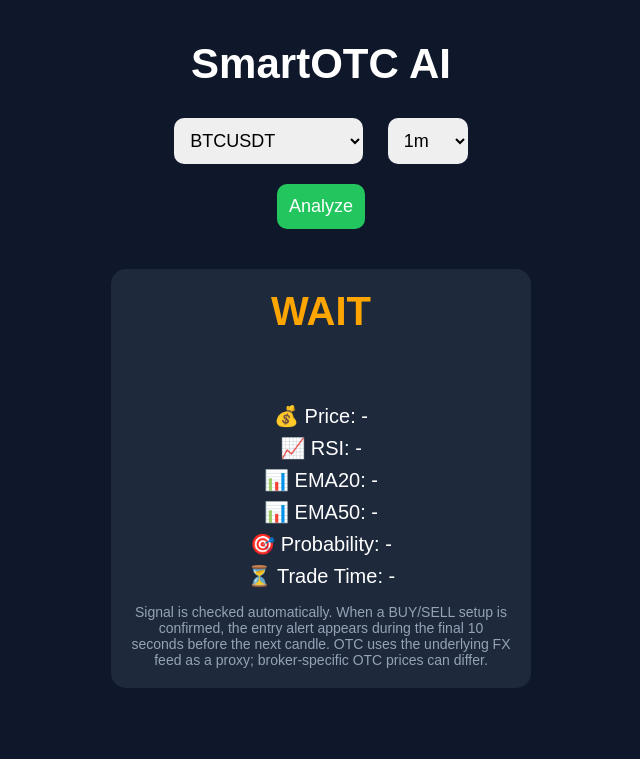
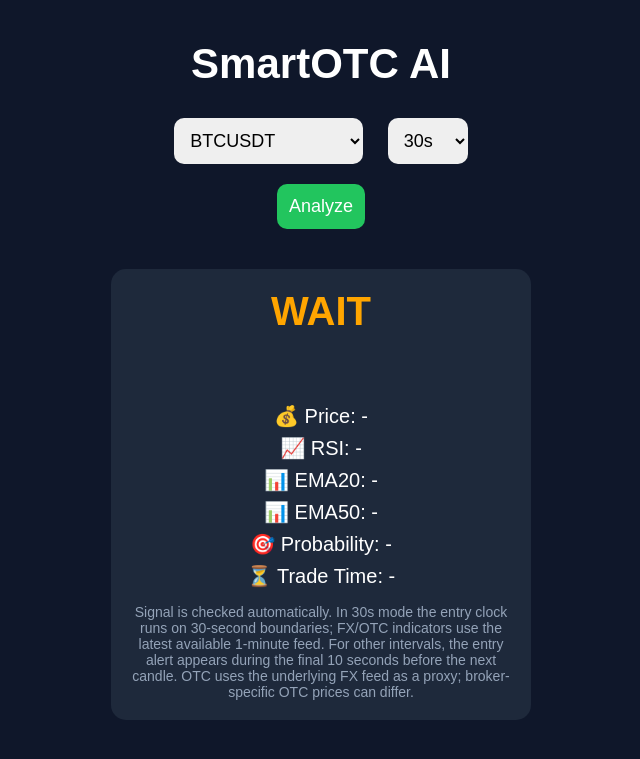
Before and after one commit to wyt4s7v6f4-prog/Smartotc-ai-v2, a FastAPI app: page / in a window 1280 px wide. Shown: the top 759 px of the page, without its empty margins (319-959 px from the left). Run offline with FastAPI, Linux system fonts and the light colour scheme.

Commit message:
Add files via upload

```diff
--- a/backend/app/templates/index.html
+++ b/backend/app/templates/index.html
@@ -177,6 +177,7 @@ button:disabled{
 </select>
 
 <select id="interval">
+    <option>30s</option>
     <option>1m</option>
     <option>5m</option>
     <option>15m</option>
@@ -231,7 +232,8 @@ button:disabled{
     </div>
 
     <div class="note">
-        Signal is checked automatically. When a BUY/SELL setup is confirmed,
+        Signal is checked automatically. In 30s mode the entry clock runs on 30-second boundaries;
+        FX/OTC indicators use the latest available 1-minute feed. For other intervals,
         the entry alert appears during the final 10 seconds before the next candle.
         OTC uses the underlying FX feed as a proxy; broker-specific OTC prices can differ.
     </div>
```
